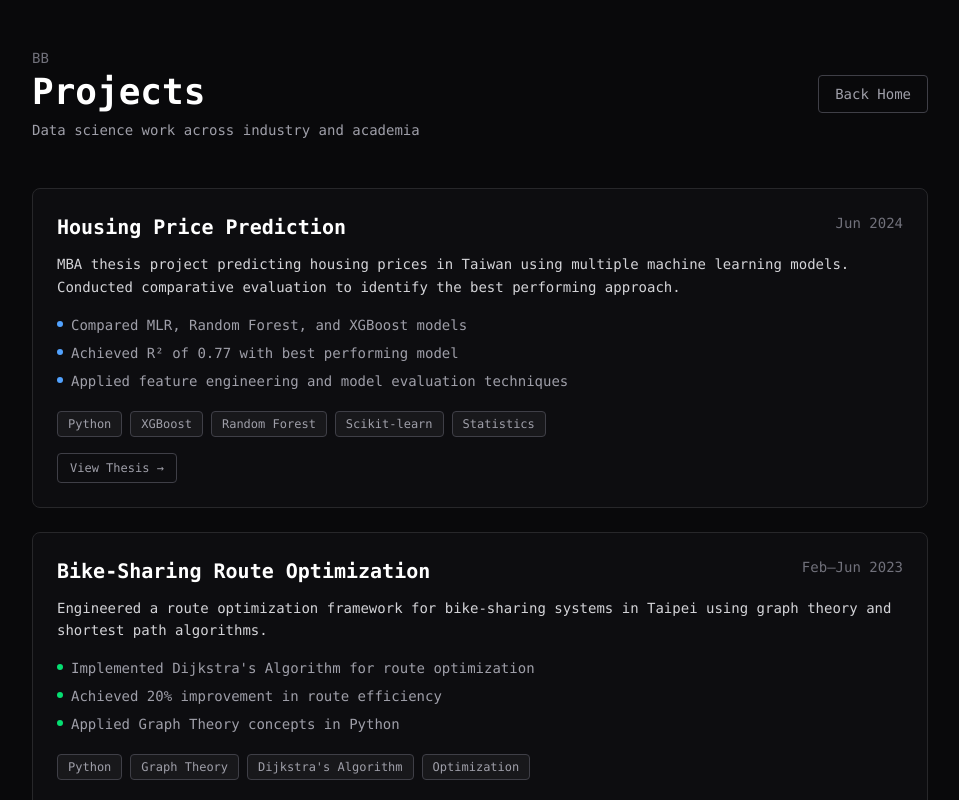
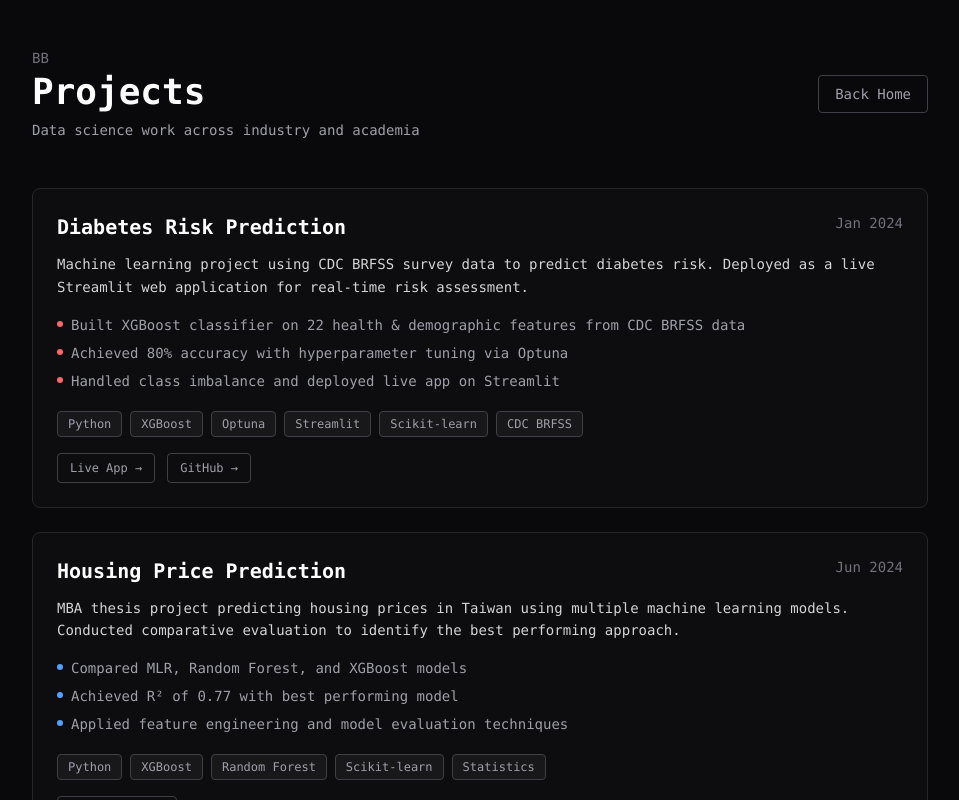
Before and after one commit to begimaibb/portfolio, a Next.js app in the folder my-portfolio/: page /projects in a window 1280 px wide. Shown: the top 800 px of the page, without its empty margins (160-1119 px from the left). Built offline with nearby package versions, Linux system fonts and the light colour scheme.

Commit message:
modified projects page by adding diabetes prediction project

```diff
--- a/my-portfolio/app/projects/page.tsx
+++ b/my-portfolio/app/projects/page.tsx
@@ -3,6 +3,22 @@
 import { motion } from "framer-motion";
 
 const projects = [
+  {
+    title: "Diabetes Risk Prediction",
+    date: "Jan 2024",
+    description:
+      "Machine learning project using CDC BRFSS survey data to predict diabetes risk. Deployed as a live Streamlit web application for real-time risk assessment.",
+    bullets: [
+      "Built XGBoost classifier on 22 health & demographic features from CDC BRFSS data",
+      "Achieved 80% accuracy with hyperparameter tuning via Optuna",
+      "Handled class imbalance and deployed live app on Streamlit",
+    ],
+    tags: ["Python", "XGBoost", "Optuna", "Streamlit", "Scikit-learn", "CDC BRFSS"],
+    color: "red",
+    link: "https://diabetes-risk-prediction-bfrss.streamlit.app/",
+    linkLabel: "Live App",
+    github: "https://github.com/begimaibb/diabetes-risk-prediction",
+  },
   {
     title: "Housing Price Prediction",
     date: "Jun 2024",
@@ -17,6 +33,7 @@ const projects = [
     color: "blue",
     link: "https://ndltd.ncl.edu.tw/cgi-bin/gs32/gsweb.cgi/ccd=.s2CQy/record?r1=1&h1=0#XXX",
     linkLabel: "View Thesis",
+    github: null,
   },
   {
     title: "Bike-Sharing Route Optimization",
@@ -32,6 +49,7 @@ const projects = [
     color: "green",
     link: null,
     linkLabel: null,
+    github: null,
   },
   {
     title: "CRM Data Migration & Analytics",
@@ -47,6 +65,7 @@ const projects = [
     color: "purple",
     link: null,
     linkLabel: null,
+    github: null,
   },
   {
     title: "Retail A/B Testing & Merchandising Analysis",
@@ -62,10 +81,12 @@ const projects = [
     color: "orange",
     link: null,
     linkLabel: null,
+    github: null,
   },
 ];
 
 const colorMap: Record<string, string> = {
+  red: "bg-red-400",
   blue: "bg-blue-400",
   green: "bg-green-400",
   purple: "bg-purple-400",
@@ -73,6 +94,7 @@ const colorMap: Record<string, string> = {
 };
 
 const borderMap: Record<string, string> = {
+  red: "hover:border-red-800",
   blue: "hover:border-blue-800",
   green: "hover:border-green-800",
   purple: "hover:border-purple-800",
@@ -142,6 +164,7 @@ export default function ProjectsPage() {
                 ))}
               </div>
 
+              <div className="flex gap-3">
                 {project.link && (
                   <a
                     href={project.link}
@@ -152,6 +175,17 @@ export default function ProjectsPage() {
                     {project.linkLabel} →
                   </a>
                 )}
+                {project.github && (
+                  <a
+                    href={project.github}
+                    target="_blank"
+                    rel="noopener noreferrer"
+                    className="inline-block px-3 py-1.5 text-xs font-mono rounded border border-zinc-700 text-zinc-400 hover:border-zinc-500 hover:text-white transition-colors"
+                  >
+                    GitHub →
+                  </a>
+                )}
+              </div>
             </motion.div>
           ))}
         </div>
```
Lines whose indentation alone changed are shown as unchanged.
